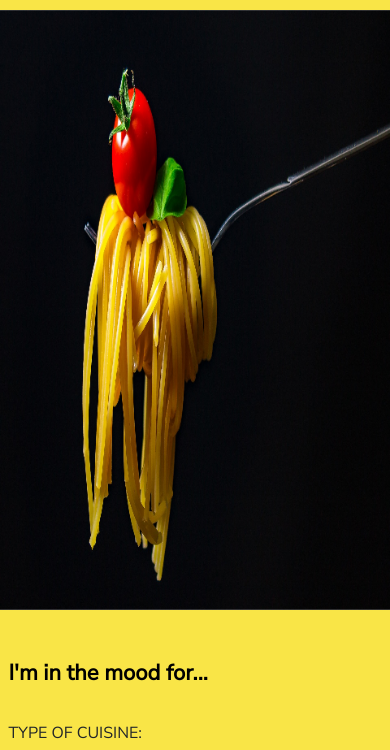
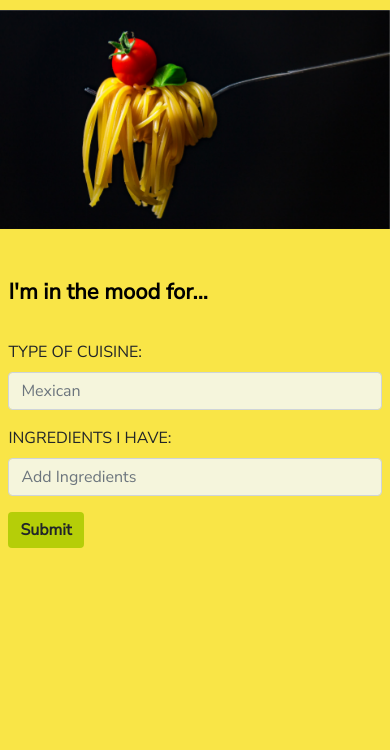
Before and after one commit to marinemekhakyan/project-1, a plain HTML site: page index.html in a window 390 px wide. Shown: the part 68-818 px from the top of the page. Drawn offline with nearby package versions, Linux system fonts and the light colour scheme; some packages are replaced by stand-ins of ours; no server answers; a web font is replaced by a local one.

Commit message:
fixing hero image responsiveness

```diff
--- a/assets/css/style.css
+++ b/assets/css/style.css
@@ -14,7 +14,11 @@
 }
 
 .carousel img {
-    height: 600px;
+    height: auto;
+}
+
+html, body {
+    height: 100%;
 }
 
 h2 {
@@ -64,7 +68,7 @@ footer p {
     padding: 0;
     padding-top: 50px;
     font-family: 'Nunito Sans', sans-serif;
-    height: 400px;
+    height: 100%;
     background-color: #f9e547;
 }
 
@@ -134,3 +138,16 @@ a:hover {
     width: 100%;
     height: 600px;
   }
+
+
+  @media screen and (device-width: 360px) and (device-height: 640px) and (-webkit-device-pixel-ratio: 3) {
+      #main-container {
+          padding: 15px;
+      }
+  }
+
+  @media only screen and (max-device-width: 480px) {
+    #main-container {
+        padding: 15px;
+    }
+  }
--- a/index.html
+++ b/index.html
@@ -34,11 +34,14 @@
 
   <!-- Hero Image -->
 
+
   <div id="carouselExampleCaptions" class="carousel slide" data-ride="carousel">
 
     <div class="carousel-inner">
       <div class="carousel-item active">
+        <div class="img1">
         <img src="./assets/images/spaghetti-2931846_1920.jpg" class="d-block w-100" alt="...">
+      </div>
         <div class="carousel-caption d-none d-md-block">
         </div>
       </div>
```
Also changed, not shown: 2 other files.
